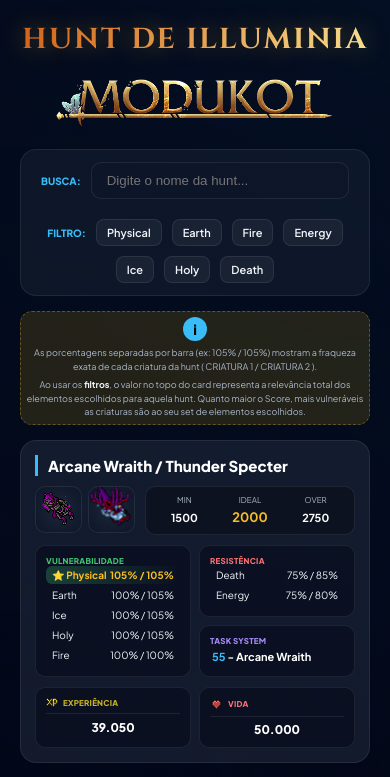
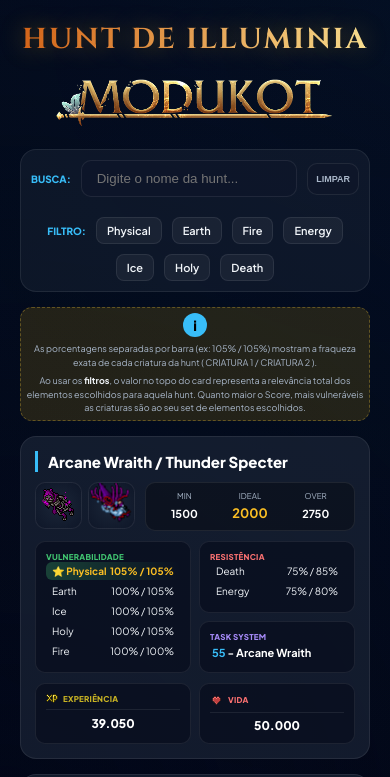
Before and after one commit to Diego-SantanaC/wiki-hunt-illuminia, a plain HTML site: page index.html in a window 390 px wide. Shown: the top 777 px of the page. Drawn offline with Linux system fonts and the light colour scheme.

Commit message:
Update index.html

```diff
--- a/index.html
+++ b/index.html
@@ -93,12 +93,48 @@ h1 {
     margin-top: 15px;
 }
 
-        .search-container { display: flex; align-items: center; gap: 10px; flex: 1; max-width: 400px; }
+
+        .search-container {
+            display: flex;
+            align-items: center;
+            gap: 10px;
+            flex: 1;
+            max-width: 500px;
+            min-width: 0;
+        }
+
         .nav-label { font-size: 10px; font-weight: 800; color: var(--accent-blue); text-transform: uppercase; white-space: nowrap; }
 
         #searchBar {
-            width: 100%; padding: 10px 15px; background: rgba(15, 23, 42, 0.6);
-            border: 1px solid var(--border-glass); border-radius: 10px; color: #fff; outline: none;
+            flex: 1;
+            min-width: 50px;
+            padding: 10px 15px;
+            background: rgba(15, 23, 42, 0.6);
+            border: 1px solid var(--border-glass);
+            border-radius: 10px;
+            color: #fff;
+            outline: none;
+        }
+
+
+        .clear-btn {
+            background: rgba(15, 23, 42, 0.8);
+            border: 1px solid var(--border-glass);
+            border-radius: 10px;
+            color: var(--text-dim);
+            padding: 10px 15px;
+            cursor: pointer;
+            font-size: 10px;
+            font-weight: 800;
+            text-transform: uppercase;
+            transition: all 0.2s;
+            white-space: nowrap;
+        }
+
+        .clear-btn:hover {
+            border-color: var(--accent-blue);
+            color: #fff;
+            background: rgba(56, 189, 248, 0.1);
         }
 
         .filter-row { display: flex; align-items: center; gap: 10px; }
@@ -260,12 +296,17 @@ h1 {
         }
 
         @media (max-width: 600px) {
+            .top-nav { padding: 10px 10px; }
             .grid { grid-template-columns: 1fr; }
             h1 { font-size: 1.8rem; text-align: center; }
             .header-section { flex-direction: column; gap: 10px; }
             .info-legend { flex-direction: column; text-align: center; gap: 5px; padding: 5px 5px; }
             .info-text { text-align: center; font-size: 9px; }
 			.info-text p { margin: 5px 0 0 0; }
+
+
+            .clear-btn { padding: 10px 8px; font-size: 9px; }
+        }
     </style>
 </head>
 <body>
@@ -282,6 +323,7 @@ h1 {
             <div class="search-container">
                 <span class="nav-label">Busca:</span>
                 <input type="text" id="searchBar" placeholder="Digite o nome da hunt..." onkeyup="filter()">
+                <button type="button" class="clear-btn" onclick="clearSearch()">Limpar</button>
             </div>
             <div class="filter-row">
                 <span class="nav-label">FILTRO:</span>
@@ -321,7 +363,7 @@ h1 {
             { n: "Sanctified Specter / Radiant Sentinel", tid: 63, e: "88.800", v: "85.000", min: 3500, ideal: 4000, over: 4750, sprites: ["Sprites/Sanctified Specter.gif", "Sprites/Radiant Sentinel.gif"], c: [{p:105,ea:110,f:100,d:110,en:100,h:80,i:105},{p:110,ea:105,f:105,d:105,en:100,h:90,i:100}]},
             { n: "Deepcore Hydra / Obsidian Devourer", tid: 64, e: "99.800", v: "85.000", min: 3500, ideal: 4000, over: 4750, sprites: ["Sprites/Hydra.gif", "Sprites/Obsidian.gif"], c: [{p:90,ea:100,f:115,d:100,en:100,h:110,i:100},{p:95,ea:90,f:110,d:105,en:105,h:110,i:105}]},
             { n: "Spectral Archivist / Forbidden Tome Wraith", tid: 65, e: "118.820", tn:"Forbidden Tome Wraith", v: "95.000", min: 4000, ideal: 4500, over: 5250, sprites: ["Sprites/Spectral Archivist.gif", "Sprites/Forbidden Tome Wraith.gif"], c: [{p:90,ea:100,f:110,d:110,en:105,h:90,i:90},{p:100,ea:85,f:115,d:110,en:110,h:90,i:85}]},
-            { n: "Scarab Sentinel / Scarapede", tid: 66, e: "108.400", v: "95.000", min: 4000, ideal: 4500, over: 5250, sprites: ["Sprites/Scarab Sentinel.gif", "Scarapede.gif"], c: [{p:100,ea:95,f:110,d:105,en:100,h:100,i:95},{p:100,ea:95,f:110,d:105,en:100,h:100,i:95}]},
+            { n: "Scarab Sentinel / Scarapede", tid: 66, e: "108.400", v: "95.000", min: 4000, ideal: 4500, over: 5250, sprites: ["Sprites/Scarab Sentinel.gif", "Sprites/Scarapede.gif"], c: [{p:100,ea:95,f:110,d:105,en:100,h:100,i:95},{p:100,ea:95,f:110,d:105,en:100,h:100,i:95}]},
             { n: "Burrowed Terror / Sand Devourer", tid: 67, e: "122.660", v: "110.000", min: 4500, ideal: 5000, over: 5750, sprites: ["Sprites/Burrowed Terror.gif", "Sprites/Sand Devourer.gif"], c: [{p:108,ea:95,f:75,d:85,en:100,h:110,i:105},{p:108,ea:95,f:75,d:85,en:100,h:110,i:105}]},
             { n: "Ancient Berserker / Cursed High Priest / Tomb Guardian", tid: 68, e: "132.050", tn:"Tomb Guardian", v: "110.000", min: 4500, ideal: 5000, over: 5750, sprites: ["Sprites/Ancient Berserker.gif", "Sprites/Cursed High.gif", "Sprites/Tomb Guardian.gif"], c: [{p:95,ea:90,f:95,d:110,en:100,h:105,i:110},{p:100,ea:85,f:90,d:100,en:105,h:100,i:105},{p:105,ea:85,f:95,d:95,en:100,h:100,i:105}]},
             { n: "Ancient Mummy / Holy Cryptkeeper", tid: 69, e: "155.600", v: "120.000", min: 5000, ideal: 5500, over: 6250, sprites: ["Sprites/Ancient Mummy.gif", "Sprites/Holy Cryptkeeper.gif"], c: [{p:90,ea:85,f:85,d:90,en:110,h:85,i:105},{p:85,ea:85,f:105,d:90,en:110,h:90,i:110}]},
@@ -331,6 +373,12 @@ h1 {
             { n: "Galactic Dragon / Astral Surge", tid: 73, e: "410.000", v: "240.000", min: 7000, ideal: 7500, over: 8250, sprites: ["Sprites/Galactic Dragon.gif", "Sprites/Astral.gif"], c: [{p:85,ea:120,f:90,d:105,en:85,h:105,i:85},{p:90,ea:115,f:90,d:105,en:85,h:105,i:95}]},
             { n: "Mega Dragon / Dragolisk / Wardragon", tid: 74, e: "420.000", v: "290.000", min: 7500, ideal: 8000, over: 8750, sprites: ["Sprites/Mega Dragon.gif", "Sprites/Dragolisk.gif", "Sprites/Wardragon.gif"], c: [{p:100,ea:110,f:100,d:100,en:110,h:110,i:100},{p:85,ea:110,f:100,d:110,en:100,h:115,i:105},{p:100,ea:110,f:100,d:100,en:105,h:105,i:110}]}
         ];
+
+
+        function clearSearch() {
+            document.getElementById('searchBar').value = '';
+            filter();
+        }
 
         function filter() {
 			const query = document.getElementById('searchBar').value.toLowerCase();
```
Lines whose indentation alone changed are shown as unchanged.
